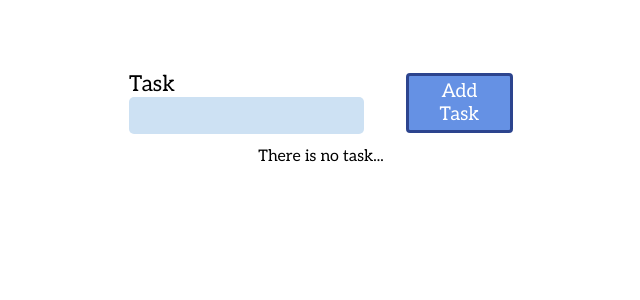
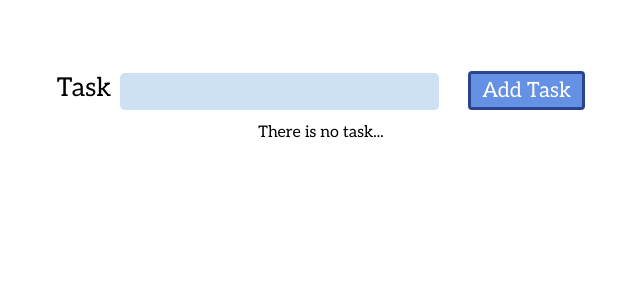
Before and after one commit to Ave-Mari/Todo-App, a React app: page / in a window 1280 px wide. Shown: the top 300 px of the page, without its empty margins (319-959 px from the left). Built offline with nearby package versions, Linux system fonts and the light colour scheme; the HTML template or start-up script is replaced by a standard one.

Commit message:
add media properties

```diff
--- a/src/styles.scss
+++ b/src/styles.scss
@@ -113,7 +113,7 @@ body {
   cursor: pointer;
 }
 
-.todo-checkbox-block {
+.todo-checkbox-label {
   width: 35px;
   height: 35px;
 
@@ -133,3 +133,35 @@ body {
   width: 15px;
   height: 15px;
 }
+
+@media screen and (max-width: 1320px) {
+  .todo-section {
+    width: 55%;
+  }
+
+  .task-label {
+    font-size: 26px;
+  }
+
+  .btn-add-task {
+    font-size: 21px;
+  }
+
+  .todo-item {
+    p {
+      font-size: 21px;
+    }
+  }
+
+  .todo-checkbox-label {
+    width: 41px;
+    height: 41px;
+  }
+
+  .todo-item-btn {
+    width: 41px;
+    height: 41px;
+   }
+
+
+}
```
